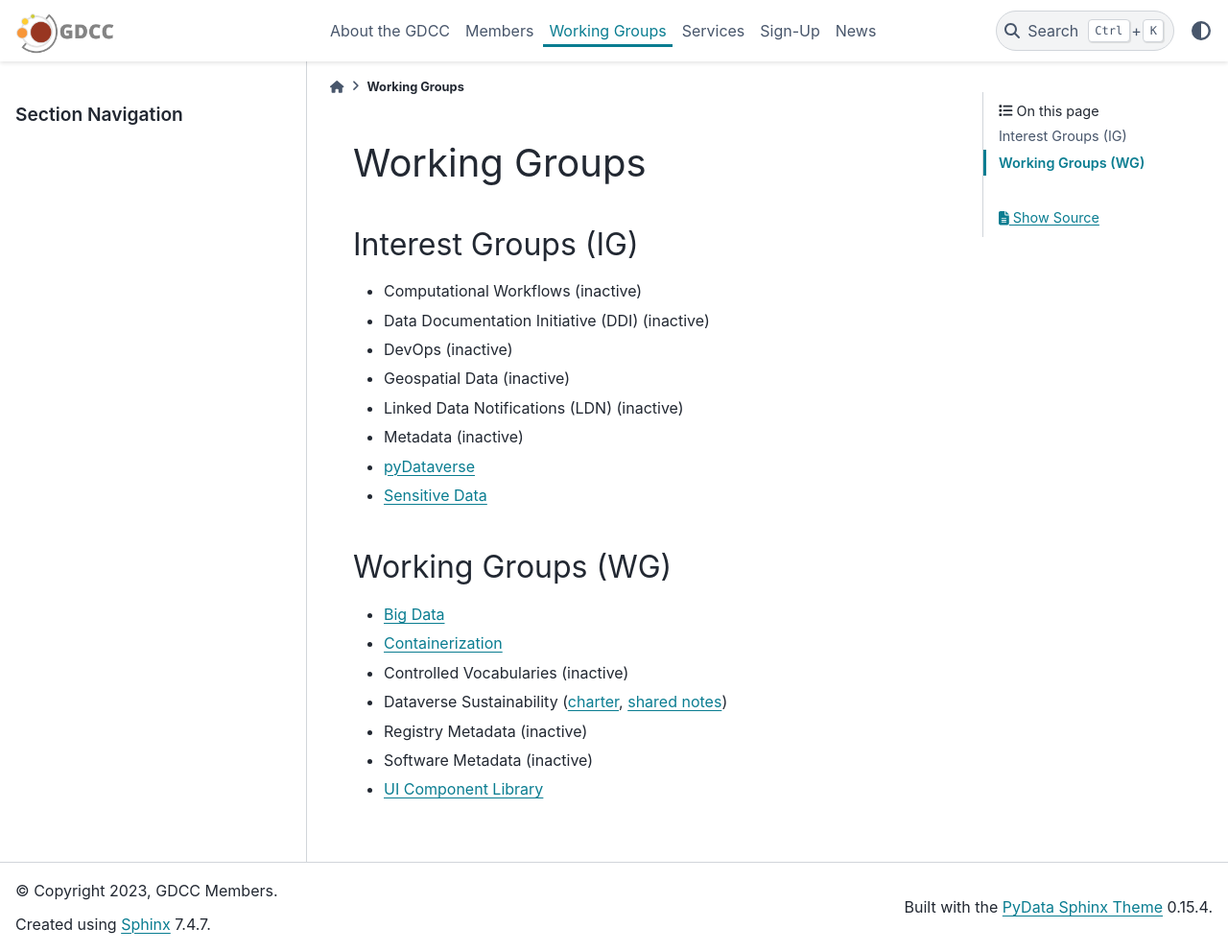
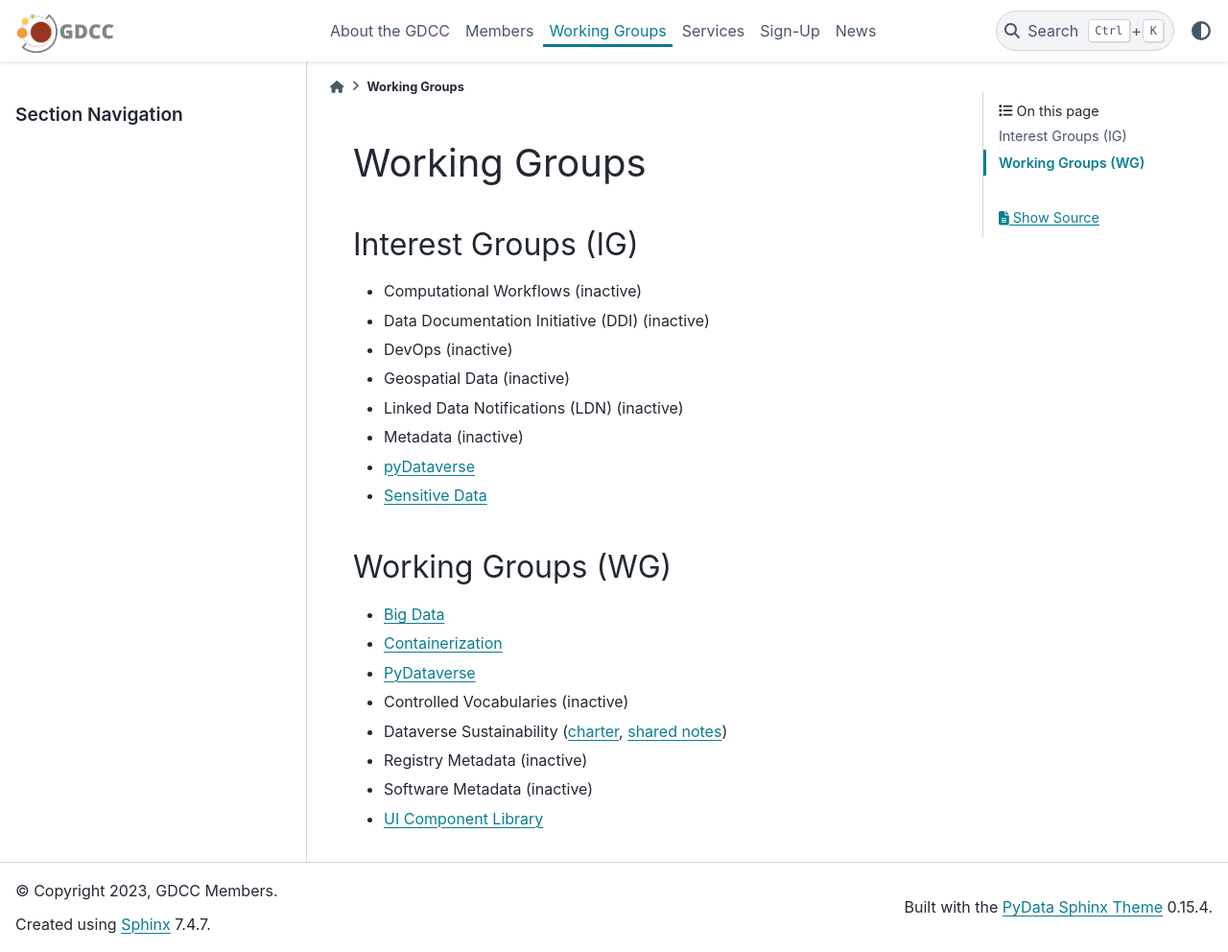
Before and after one commit to gdcc/www.gdcc.io, a Sphinx documentation site: the page built from source/working-groups.md, in a window 1280 px wide and 992 px high. Shown: the whole window at 96% size. Built offline with Sphinx 7.4.7 and the PyData theme 0.15.4, drawn with Linux system fonts in a browser that asks for light colours.

Commit message:
Add PyDataverse to Working Groups

```diff
--- a/source/working-groups.md
+++ b/source/working-groups.md
@@ -12,6 +12,7 @@
 ## Working Groups (WG)
 - [Big Data](https://dataversecommunity.slack.com/archives/C06429RS3D5)
 - [Containerization](https://ct.gdcc.io)
+- [PyDataverse](https://py.gdcc.io/)
 - Controlled Vocabularies (inactive)
 - Dataverse Sustainability ([charter](https://docs.google.com/document/d/17zp7hBy4OeprpZ4cL2YwuhpRL9li-7j_OCjYE0MYC1k/edit?usp=sharing), [shared notes](https://docs.google.com/document/d/1uBCeLOkHuW0BHMdMbAT3zh8gsaPFWHR1NCTVAR7Xh_A/edit?usp=sharing))
 - Registry Metadata (inactive)
```
